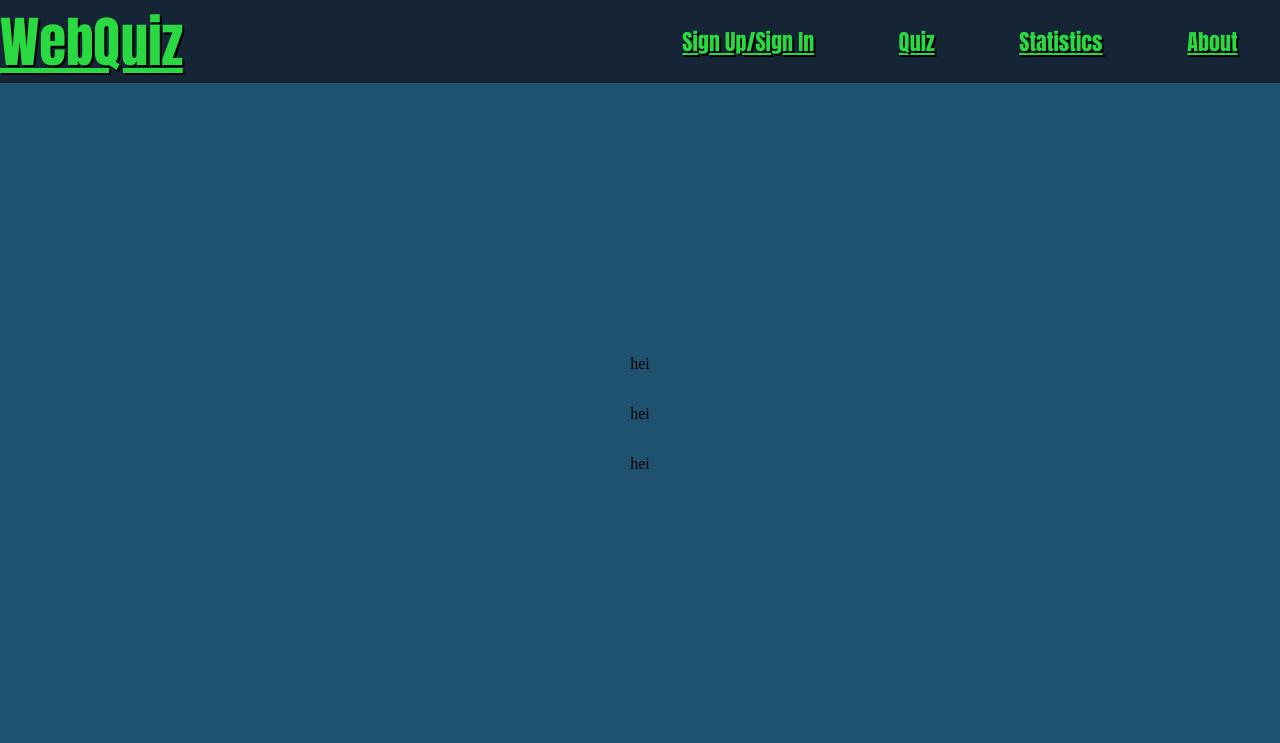
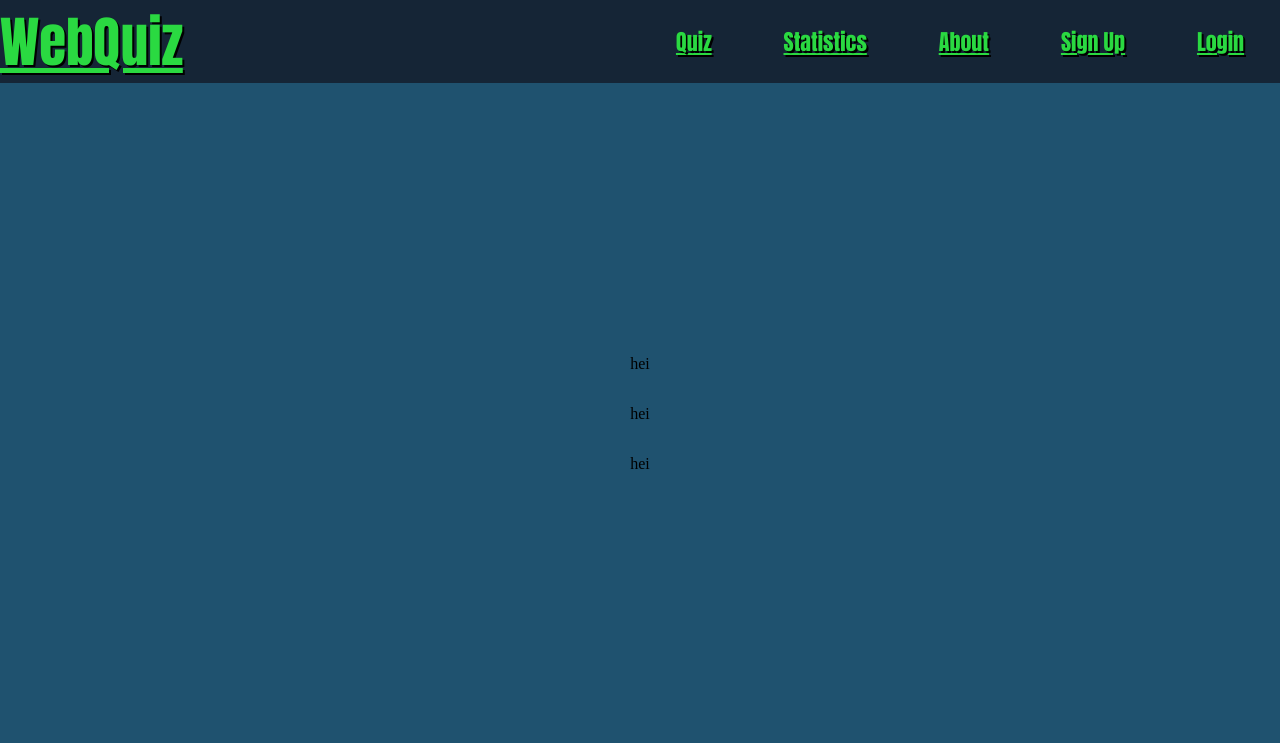
Before and after one commit to OlemcDEV/DFWS2200-Lab, a PHP site: page / in a window 1280 px wide. Shown: the top 743 px of the page. Run offline with PHP 8.4, Linux system fonts and the light colour scheme.

Commit message:
small changes

```diff
--- a/about.html
+++ b/about.html
@@ -10,10 +10,11 @@
 				<a href="index.html"><h1>WebQuiz</h1></a>
 			</div>
 			<div class="header_right">
-				<a href="signup.php">sign up/sign in</a>
 				<a href="quiz.php">quiz</a>
 				<a href="statistics.php">statistics</a>
 				<a href="about.html">about</a>
+				<a href="signup.php">sign up</a>
+				<a href="login.php">login</a>
 			</div>
 		</div>
 		<div class="container">
--- a/index.html
+++ b/index.html
@@ -10,10 +10,11 @@
                 <a href="index.html"><h1>WebQuiz</h1></a>
             </div>
             <div class="header_right">
-			<a href="signup.php">sign up/sign in</a>
                 <a href="quiz.php">quiz</a>
                 <a href="statistics.php">statistics</a>
                 <a href="about.html">about</a>
+                <a href="signup.php">sign up</a>
+                <a href="login.php">login</a>
             </div>
         </div>
         <div class="container">
--- a/quiz.php
+++ b/quiz.php
@@ -10,10 +10,11 @@
                 <a href="index.html"><h1>WebQuiz</h1></a>
             </div>
             <div class="header_right">
-            <a href="signup.php">sign up/sign in</a>
                 <a href="quiz.php">quiz</a>
                 <a href="statistics.php">statistics</a>
                 <a href="about.html">about</a>
+                <a href="signup.php">sign up</a>
+                <a href="login.php">login</a>
             </div>
         </div>
             <div class="container">
--- a/register.php
+++ b/register.php
@@ -10,10 +10,11 @@
                 <a href="index.html"><h1>WebQuiz</h1></a>
             </div>
             <div class="header_right">
-        <a href="signup.php">sign up/sign in</a>
                 <a href="quiz.php">quiz</a>
                 <a href="statistics.php">statistics</a>
                 <a href="about.html">about</a>
+                <a href="signup.php">sign up</a>
+                <a href="login.php">login</a>
             </div>
         </div>
         <div class="container">
--- a/statistics.php
+++ b/statistics.php
@@ -10,10 +10,11 @@
                 <a href="index.html"><h1>WebQuiz</h1></a>
             </div>
             <div class="header_right">
-            <a href="signup.php">sign up/sign in</a>
                 <a href="quiz.php">quiz</a>
                 <a href="statistics.php">statistics</a>
                 <a href="about.html">about</a>
+                <a href="signup.php">sign up</a>
+                <a href="login.php">login</a>
             </div>
         </div>
         <div class="container">
```
Also changed, not shown: signup.php (+2 -24 lines). Lines whose indentation alone changed are shown as unchanged.
